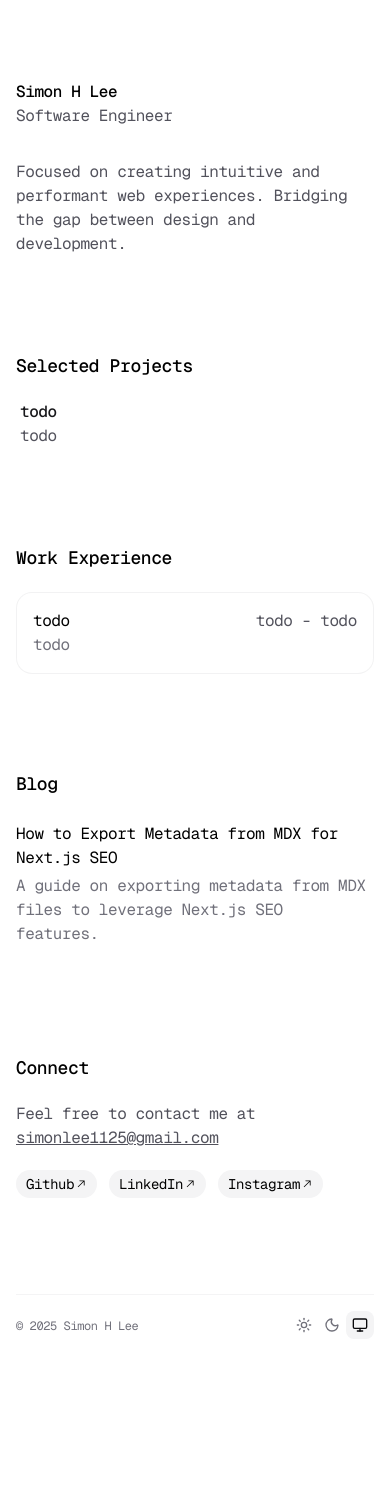
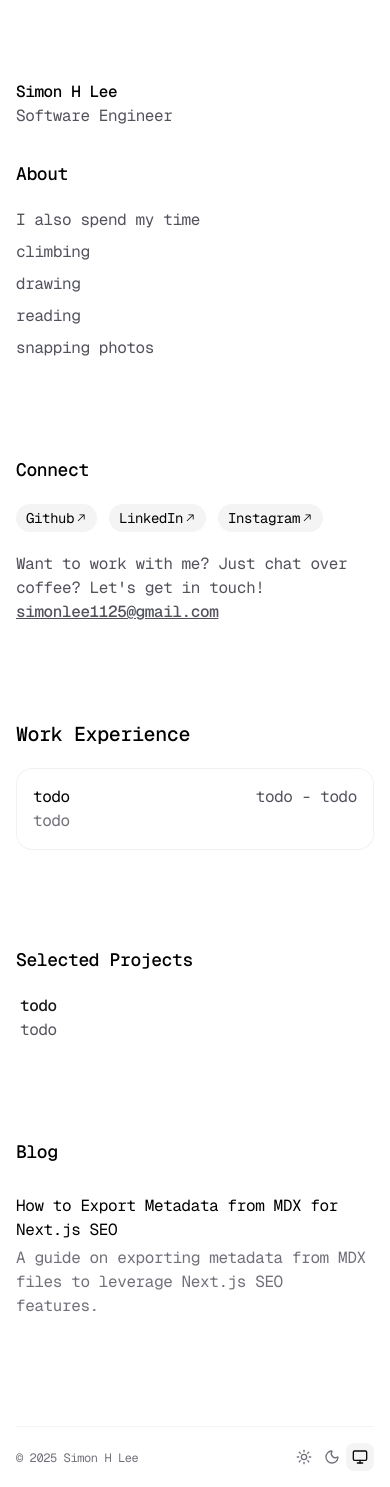
Before and after one commit to LeeSimonH/simonhlee.com, a Next.js app: page / in a window 390 px wide. Before the commit the page ends 1355 px from the top, so only its background shows below. Built offline with nearby package versions, Linux system fonts and the light colour scheme.

Commit message:
refactor: customize types to show relevant information
- lint codebase and reformat with prettier

```diff
--- a/app/blog/layout.tsx
+++ b/app/blog/layout.tsx
@@ -35,7 +35,7 @@ export default function LayoutBlogPost({
 }) {
   return (
     <>
-      <div className="pointer-events-none fixed left-0 top-0 z-10 h-12 w-full bg-gray-100 to-transparent backdrop-blur-xl [-webkit-mask-image:linear-gradient(to_bottom,black,transparent)] dark:bg-zinc-950" />
+      <div className="pointer-events-none fixed top-0 left-0 z-10 h-12 w-full bg-gray-100 to-transparent backdrop-blur-xl [-webkit-mask-image:linear-gradient(to_bottom,black,transparent)] dark:bg-zinc-950" />
       <ScrollProgress
         className="fixed top-0 z-20 h-0.5 bg-gray-300 dark:bg-zinc-600"
         springOptions={{
@@ -43,10 +43,10 @@ export default function LayoutBlogPost({
         }}
       />
 
-      <div className="absolute right-4 top-24">
+      <div className="absolute top-24 right-4">
         <CopyButton />
       </div>
-      <main className="prose prose-gray mt-24 pb-20 prose-h4:prose-base dark:prose-invert prose-h1:text-xl prose-h1:font-medium prose-h2:mt-12 prose-h2:scroll-m-20 prose-h2:text-lg prose-h2:font-medium prose-h3:text-base prose-h3:font-medium prose-h4:font-medium prose-h5:text-base prose-h5:font-medium prose-h6:text-base prose-h6:font-medium prose-strong:font-medium">
+      <main className="prose prose-gray prose-h4:prose-base dark:prose-invert prose-h1:text-xl prose-h1:font-medium prose-h2:mt-12 prose-h2:scroll-m-20 prose-h2:text-lg prose-h2:font-medium prose-h3:text-base prose-h3:font-medium prose-h4:font-medium prose-h5:text-base prose-h5:font-medium prose-h6:text-base prose-h6:font-medium prose-strong:font-medium mt-24 pb-20">
         {children}
       </main>
     </>
--- a/app/layout.tsx
+++ b/app/layout.tsx
@@ -14,14 +14,14 @@ export const viewport: Viewport = {
 export const metadata: Metadata = {
   metadataBase: new URL('https://simonhlee.com/'),
   alternates: {
-    canonical: '/'
+    canonical: '/',
   },
   title: {
     default: 'Simon H Lee - Personal website',
-    template: '%s | SimonHLee'
+    template: '%s | SimonHLee',
   },
   description: '...',
-};
+}
 
 const geist = Geist({
   variable: '--font-geist',
--- a/app/page.tsx
+++ b/app/page.tsx
@@ -1,24 +1,16 @@
 'use client'
+import { AnimatedBackground } from '@/components/ui/animated-background'
+import { Magnetic } from '@/components/ui/magnetic'
 import { motion } from 'motion/react'
-// import { XIcon } from 'lucide-react'
-import { Spotlight } from '@/components/ui/spotlight'
-import { Magnetic } from '@/components/ui/magnetic'
-// import {
-//   MorphingDialog,
-//   MorphingDialogTrigger,
-//   MorphingDialogContent,
-//   MorphingDialogClose,
-//   MorphingDialogContainer,
-// } from '@/components/ui/morphing-dialog'
 import Link from 'next/link'
-import { AnimatedBackground } from '@/components/ui/animated-background'
 import {
-  PROJECTS,
-  WORK_EXPERIENCE,
   BLOG_POSTS,
   EMAIL,
+  PROJECTS,
   SOCIAL_LINKS,
+  WORK_EXPERIENCE,
 } from './data'
+import { Spotlight } from '@/components/ui/spotlight'
 
 const VARIANTS_CONTAINER = {
   hidden: { opacity: 0 },
@@ -38,56 +30,6 @@ const VARIANTS_SECTION = {
 const TRANSITION_SECTION = {
   duration: 0.3,
 }
-
-// type ProjectVideoProps = {
-//   src: string
-// }
-
-// function ProjectVideo({ src }: ProjectVideoProps) {
-//   return (
-//     <MorphingDialog
-//       transition={{
-//         type: 'spring',
-//         bounce: 0,
-//         duration: 0.3,
-//       }}
-//     >
-//       <MorphingDialogTrigger>
-//         <video
-//           src={src}
-//           autoPlay
-//           loop
-//           muted
-//           className="aspect-video w-full cursor-zoom-in rounded-xl"
-//         />
-//       </MorphingDialogTrigger>
-//       <MorphingDialogContainer>
-//         <MorphingDialogContent className="relative aspect-video rounded-2xl bg-zinc-50 p-1 ring-1 ring-zinc-200/50 ring-inset dark:bg-zinc-950 dark:ring-zinc-800/50">
-//           <video
-//             src={src}
-//             autoPlay
-//             loop
-//             muted
-//             className="aspect-video h-[50vh] w-full rounded-xl md:h-[70vh]"
-//           />
-//         </MorphingDialogContent>
-//         <MorphingDialogClose
-//           className="fixed top-6 right-6 h-fit w-fit rounded-full bg-white p-1"
-//           variants={{
-//             initial: { opacity: 0 },
-//             animate: {
-//               opacity: 1,
-//               transition: { delay: 0.3, duration: 0.1 },
-//             },
-//             exit: { opacity: 0, transition: { duration: 0 } },
-//           }}
-//         >
-//           <XIcon className="h-5 w-5 text-zinc-500" />
-//         </MorphingDialogClose>
-//       </MorphingDialogContainer>
-//     </MorphingDialog>
-//   )
-// }
 
 function MagneticSocialLink({
   children,
@@ -131,52 +73,88 @@ export default function Personal() {
       initial="hidden"
       animate="visible"
     >
+      {/* MARK: About
+       */}
       <motion.section
         variants={VARIANTS_SECTION}
         transition={TRANSITION_SECTION}
       >
         <div className="flex-1">
+          <h3 className="mb-5 text-lg font-medium">About</h3>
+
           <p className="text-zinc-600 dark:text-zinc-400">
-            Focused on creating intuitive and performant web experiences.
-            Bridging the gap between design and development.
+            <span>I also spend my time</span>
+            <div className="my-2 flex flex-col items-start gap-2">
+              <Link
+                href="https://www.instagram.com/crimpwimp/"
+                target="_blank"
+                className="inline-block"
+              >
+                climbing
+              </Link>
+              <Link
+                href="https://www.instagram.com/nomis_heel/"
+                target="_blank"
+                className="inline-block"
+              >
+                drawing
+              </Link>
+              <Link
+                href="https://www.goodreads.com/user/show/50267865-simon-lee"
+                target="_blank"
+                className="inline-block"
+              >
+                reading
+              </Link>
+              <Link
+                href="https://vsco.co/simonhl/gallery"
+                target="_blank"
+                className="inline-block"
+              >
+                snapping photos
+              </Link>
+            </div>
           </p>
         </div>
       </motion.section>
+
+      {/* MARK: Connect
+       */}
+      <motion.section
+        variants={VARIANTS_SECTION}
+        transition={TRANSITION_SECTION}
+        className="flex flex-col gap-5"
+      >
+        <h3 className="text-lg font-medium">Connect</h3>
+
+        <div className="flex items-center justify-start space-x-3">
+          {SOCIAL_LINKS.map((link) => (
+            <MagneticSocialLink key={link.label} link={link.link}>
+              {link.label}
+            </MagneticSocialLink>
+          ))}
+        </div>
+
+        <p className="text-zinc-600 dark:text-zinc-400">
+          Want to work with me? Just chat over coffee? Let's get in touch!
+          <Link
+            className="inline-block font-medium underline"
+            href={`mailto:${EMAIL}`}
+            target="_blank"
+          >
+            {EMAIL}
+          </Link>
+        </p>
+      </motion.section>
+
+      {/* MARK: Work Experience
+       */}
 
       <motion.section
         variants={VARIANTS_SECTION}
         transition={TRANSITION_SECTION}
       >
-        <h3 className="mb-5 text-lg font-medium">Selected Projects</h3>
-        <div className="grid grid-cols-1 gap-6 sm:grid-cols-2">
-          {PROJECTS.map((project) => (
-            <div key={project.name} className="space-y-2">
-              {/* <div className="relative rounded-2xl bg-zinc-50/40 p-1 ring-1 ring-zinc-200/50 ring-inset dark:bg-zinc-950/40 dark:ring-zinc-800/50">
-                <ProjectVideo src={project.video} />
-              </div> */}
-              <div className="px-1">
-                <a
-                  className="font-base group relative inline-block font-[450] text-zinc-900 dark:text-zinc-50"
-                  href={project.link}
-                  target="_blank"
-                >
-                  {project.name}
-                  <span className="absolute bottom-0.5 left-0 block h-[1px] w-full max-w-0 bg-zinc-900 dark:bg-zinc-50 transition-all duration-200 group-hover:max-w-full"></span>
-                </a>
-                <p className="text-base text-zinc-600 dark:text-zinc-400">
-                  {project.description}
-                </p>
-              </div>
-            </div>
-          ))}
-        </div>
-      </motion.section>
-
-      <motion.section
-        variants={VARIANTS_SECTION}
-        transition={TRANSITION_SECTION}
-      >
-        <h3 className="mb-5 text-lg font-medium">Work Experience</h3>
+        <h3 className="mb-5 text-xl font-medium">Work Experience</h3>
         <div className="flex flex-col space-y-2">
           {WORK_EXPERIENCE.map((job) => (
             <a
@@ -210,11 +188,41 @@ export default function Personal() {
         </div>
       </motion.section>
 
+      {/* MARK: Selected Projects
+       */}
       <motion.section
         variants={VARIANTS_SECTION}
         transition={TRANSITION_SECTION}
       >
-        <h3 className="mb-3 text-lg font-medium">Blog</h3>
+        <h3 className="mb-5 text-lg font-medium">Selected Projects</h3>
+        <div className="grid grid-cols-1 gap-6 sm:grid-cols-2">
+          {PROJECTS.map((project) => (
+            <div key={project.name} className="space-y-2">
+              <div className="px-1">
+                <a
+                  className="font-base group relative inline-block font-[450] text-zinc-900 dark:text-zinc-50"
+                  href={project.link}
+                  target="_blank"
+                >
+                  {project.name}
+                  <span className="absolute bottom-0.5 left-0 block h-[1px] w-full max-w-0 bg-zinc-900 transition-all duration-200 group-hover:max-w-full dark:bg-zinc-50"></span>
+                </a>
+                <p className="text-base text-zinc-600 dark:text-zinc-400">
+                  {project.description}
+                </p>
+              </div>
+            </div>
+          ))}
+        </div>
+      </motion.section>
+
+      {/* MARK: Blog
+       */}
+      <motion.section
+        variants={VARIANTS_SECTION}
+        transition={TRANSITION_SECTION}
+      >
+        <h3 className="mb-4 text-lg font-medium">Blog</h3>
         <div className="flex flex-col space-y-0">
           <AnimatedBackground
             enableHover
@@ -245,26 +253,6 @@ export default function Personal() {
           </AnimatedBackground>
         </div>
       </motion.section>
-
-      <motion.section
-        variants={VARIANTS_SECTION}
-        transition={TRANSITION_SECTION}
-      >
-        <h3 className="mb-5 text-lg font-medium">Connect</h3>
-        <p className="mb-5 text-zinc-600 dark:text-zinc-400">
-          Feel free to contact me at{' '}
-          <a className="underline dark:text-zinc-300" href={`mailto:${EMAIL}`}>
-            {EMAIL}
-          </a>
-        </p>
-        <div className="flex items-center justify-start space-x-3">
-          {SOCIAL_LINKS.map((link) => (
-            <MagneticSocialLink key={link.label} link={link.link}>
-              {link.label}
-            </MagneticSocialLink>
-          ))}
-        </div>
-      </motion.section>
     </motion.main>
   )
 }
--- a/components/ui/scroll-progress.tsx
+++ b/components/ui/scroll-progress.tsx
@@ -23,7 +23,7 @@ export function ScrollProgress({
 }: ScrollProgressProps) {
   const { scrollYProgress } = useScroll({
     container: containerRef,
-    layoutEffect: Boolean(containerRef?.current),
+    // layoutEffect: Boolean(containerRef?.current),
   })
 
   const scaleX = useSpring(scrollYProgress, {
--- a/components/ui/spotlight.tsx
+++ b/components/ui/spotlight.tsx
@@ -1,7 +1,7 @@
 'use client'
-import React, { useRef, useState, useCallback, useEffect } from 'react'
-import { motion, useSpring, useTransform, SpringOptions } from 'motion/react'
 import { cn } from '@/lib/utils'
+import { motion, SpringOptions, useSpring, useTransform } from 'motion/react'
+import { useCallback, useEffect, useRef, useState } from 'react'
 
 export type SpotlightProps = {
   className?: string
```
Also changed, not shown: app/blog/example-mdx-metadata/page.mdx (+4 -4 lines), components/ui/animated-background.tsx (+5 -4 lines), components/ui/text-effect.tsx (+6 -6 lines).
